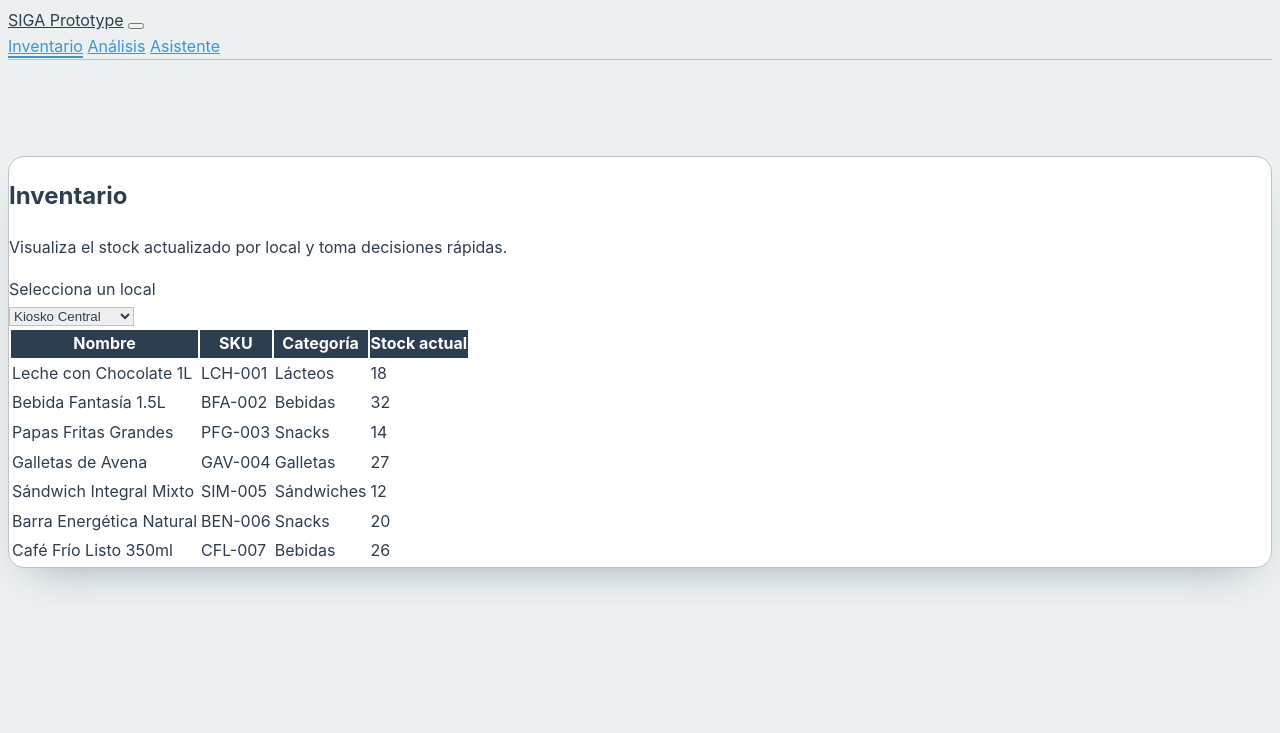
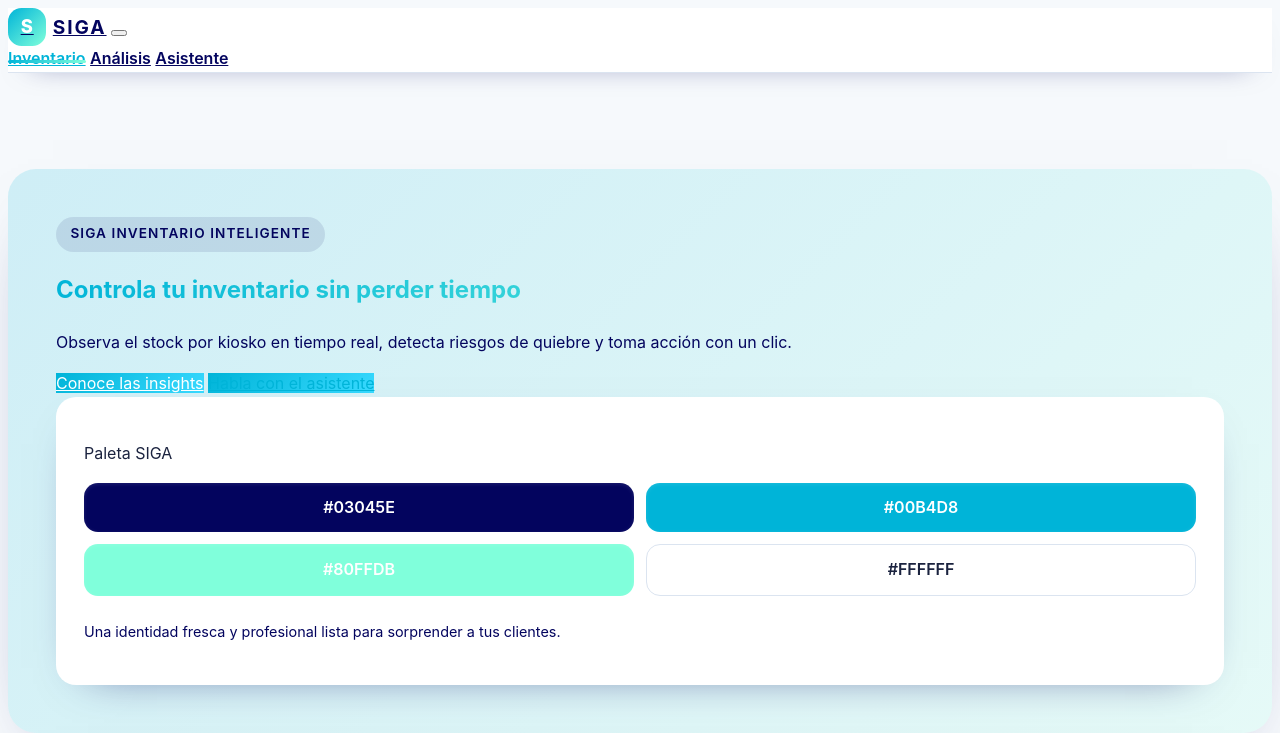
Before and after one commit to HecAguilaV/SIGA, a SvelteKit app: page / in a window 1280 px wide. Shown: the top 733 px of the page. Built offline with nearby package versions, Linux system fonts and the light colour scheme.

Commit message:
style: pulir hero y navbar segun mockup

```diff
--- a/src/app.css
+++ b/src/app.css
@@ -1,11 +1,11 @@
 /* Variables de color de la marca SIGA - Estética limpia, profesional, sobria y vanguardista */
 :root {
-  --color-primario: #2c3e50; /* Azul oscuro para elementos principales */
-  --color-secundario: #3498db; /* Azul claro para acentos */
-  --color-acento: #e74c3c; /* Rojo para alertas o botones importantes */
-  --color-fondo: #ecf0f1; /* Gris claro para fondos */
-  --color-texto: #2c3e50; /* Texto en azul oscuro */
-  --color-borde: #bdc3c7; /* Bordes suaves */
+  --color-primario: #03045e; /* Azul profundo corporativo */
+  --color-secundario: #00b4d8; /* Turquesa para énfasis */
+  --color-acento: #80ffdb; /* Verde aqua para detalles */
+  --color-fondo: #f6f9fc; /* Blanco cálido de fondo */
+  --color-texto: #1b233f; /* Texto en azul grisáceo */
+  --color-borde: #dbe4f0; /* Bordes suaves claros */
 }
 
 /* Importar Bulma CSS */
@@ -40,8 +40,8 @@ a:hover {
 .box {
   background-color: #ffffff;
   border: 1px solid var(--color-borde);
-  border-radius: 16px;
-  box-shadow: 0 20px 40px -24px rgba(44, 62, 80, 0.45);
+  border-radius: 18px;
+  box-shadow: 0 24px 50px -30px rgba(3, 4, 94, 0.45);
 }
 
 .title,
@@ -50,28 +50,29 @@ a:hover {
 }
 
 .button.is-link {
-  background-color: var(--color-secundario);
-  border-color: var(--color-secundario);
+  background: linear-gradient(135deg, var(--color-secundario), #38d9ff);
+  border-color: transparent;
   color: #ffffff;
+  box-shadow: 0 10px 20px -12px rgba(0, 180, 216, 0.8);
 }
 
 .button.is-link:hover {
-  background-color: #2587c7;
-  border-color: #2587c7;
+  background: linear-gradient(135deg, #0295c2, #23c6ff);
+  border-color: transparent;
 }
 
 .button.is-link.is-light {
-  background-color: rgba(52, 152, 219, 0.12);
-  border-color: rgba(52, 152, 219, 0.3);
+  background-color: rgba(0, 180, 216, 0.12);
+  border-color: rgba(0, 180, 216, 0.3);
   color: var(--color-secundario);
 }
 
 .button.is-link.is-light:hover {
-  background-color: rgba(52, 152, 219, 0.2);
+  background-color: rgba(0, 180, 216, 0.18);
 }
 
 .table thead {
-  background-color: var(--color-primario);
+  background: linear-gradient(135deg, var(--color-primario), #142482);
 }
 
 .table thead th {
@@ -84,7 +85,7 @@ a:hover {
 }
 
 .message.is-info .message-header {
-  background-color: var(--color-primario);
+  background: linear-gradient(135deg, var(--color-primario), #06166c);
   color: #ffffff;
 }
 
@@ -108,6 +109,7 @@ a:hover {
 .navbar {
   background-color: #ffffff;
   border-bottom: 1px solid var(--color-borde);
+  box-shadow: 0 12px 30px -24px rgba(3, 4, 94, 0.6);
 }
 
 .navbar-item.has-text-weight-semibold {
@@ -117,3 +119,18 @@ a:hover {
 .navbar-item.has-text-weight-semibold:hover {
   color: var(--color-secundario);
 }
+
+.hero-gradient {
+  background: linear-gradient(135deg, rgba(0, 180, 216, 0.16), rgba(128, 255, 219, 0.14));
+  border-radius: 28px;
+  padding: 3rem;
+  box-shadow: 0 30px 70px -45px rgba(3, 4, 94, 0.6);
+}
+
+.heading-gradient {
+  background: linear-gradient(135deg, var(--color-secundario), var(--color-acento));
+  -webkit-background-clip: text;
+  -webkit-text-fill-color: transparent;
+  background-clip: text;
+  color: transparent;
+}
--- a/src/lib/components/Navbar.svelte
+++ b/src/lib/components/Navbar.svelte
@@ -11,8 +11,9 @@
 
 <nav class="navbar is-spaced" aria-label="Navegación principal">
   <div class="navbar-brand">
-    <a class="navbar-item has-text-weight-semibold" href="/">
-      SIGA Prototype
+    <a class="navbar-item marca" href="/">
+      <span class="marca-icono">S</span>
+      <span class="marca-texto">SIGA</span>
     </a>
 
     <button
@@ -39,13 +40,13 @@
 
   <div id="navbar-menu" class="navbar-menu">
     <div class="navbar-start">
-      <a class={`navbar-item ${esActivo('/', $rutaActual) ? 'is-active has-text-weight-semibold' : ''}`} href="/">
+      <a class={`navbar-item enlace ${esActivo('/', $rutaActual) ? 'is-active' : ''}`} href="/">
         Inventario
       </a>
-      <a class={`navbar-item ${esActivo('/analisis', $rutaActual) ? 'is-active has-text-weight-semibold' : ''}`} href="/analisis">
+      <a class={`navbar-item enlace ${esActivo('/analisis', $rutaActual) ? 'is-active' : ''}`} href="/analisis">
         Análisis
       </a>
-      <a class={`navbar-item ${esActivo('/asistente', $rutaActual) ? 'is-active has-text-weight-semibold' : ''}`} href="/asistente">
+      <a class={`navbar-item enlace ${esActivo('/asistente', $rutaActual) ? 'is-active' : ''}`} href="/asistente">
         Asistente
       </a>
     </div>
@@ -54,12 +55,70 @@
 
 <style>
   nav {
-    background-color: var(--color-fondo);
-    border-bottom: 1px solid var(--color-borde);
+    background-color: #ffffff;
   }
 
-  .navbar-item.is-active {
+  .marca {
+    display: inline-flex;
+    align-items: center;
+    gap: 0.4rem;
+    font-weight: 700;
+    color: var(--color-primario);
+    text-transform: uppercase;
+    letter-spacing: 0.12em;
+  }
+
+  .marca-icono {
+    display: inline-flex;
+    align-items: center;
+    justify-content: center;
+    width: 2.4rem;
+    height: 2.4rem;
+    border-radius: 0.85rem;
+    background: linear-gradient(135deg, var(--color-secundario), var(--color-acento));
+    color: #ffffff;
+    font-weight: 800;
+    font-size: 1.15rem;
+    letter-spacing: 0.05em;
+  }
+
+  .marca-texto {
+    font-size: 1.2rem;
+    color: var(--color-primario);
+  }
+
+  .enlace {
+    position: relative;
+    font-weight: 600;
+    color: var(--color-primario);
+    transition: color 0.2s ease;
+  }
+
+  .enlace::after {
+    content: '';
+    position: absolute;
+    left: 0;
+    bottom: 0.35rem;
+    width: 0;
+    height: 3px;
+    border-radius: 999px;
+    background: linear-gradient(135deg, var(--color-secundario), var(--color-acento));
+    transition: width 0.2s ease;
+  }
+
+  .enlace:hover {
     color: var(--color-secundario);
-    border-bottom: 2px solid var(--color-secundario);
+  }
+
+  .enlace:hover::after {
+    width: 100%;
+  }
+
+  .enlace.is-active {
+    color: var(--color-secundario);
+  }
+
+  .enlace.is-active::after {
+    width: 100%;
   }
 </style>
--- a/src/routes/+page.svelte
+++ b/src/routes/+page.svelte
@@ -33,9 +33,35 @@
 </script>
 
 <section class="section">
+  <div class="hero-gradient mb-6">
+    <div class="columns is-vcentered">
+      <div class="column">
+        <span class="etiqueta">SIGA inventario inteligente</span>
+        <h1 class="title heading-gradient">Controla tu inventario sin perder tiempo</h1>
+        <p class="subtitle mt-3">Observa el stock por kiosko en tiempo real, detecta riesgos de quiebre y toma acción con un clic.</p>
+        <div class="buttons mt-5">
+          <a class="button is-link is-medium" href="/analisis">Conoce las insights</a>
+          <a class="button is-link is-light is-medium" href="/asistente">Habla con el asistente</a>
+        </div>
+      </div>
+      <div class="column is-one-third">
+        <div class="paleta">
+          <p class="has-text-weight-semibold mb-3">Paleta SIGA</p>
+          <div class="chips">
+            <div class="chip" style="--chip-color: #03045e;">#03045E</div>
+            <div class="chip" style="--chip-color: #00b4d8;">#00B4D8</div>
+            <div class="chip" style="--chip-color: #80ffdb;">#80FFDB</div>
+            <div class="chip" style="--chip-color: #ffffff; color: #1b233f; border: 1px solid var(--color-borde);">#FFFFFF</div>
+          </div>
+          <p class="nota-paleta">Una identidad fresca y profesional lista para sorprender a tus clientes.</p>
+        </div>
+      </div>
+    </div>
+  </div>
+
   <div class="box">
-    <h1 class="title has-text-weight-semibold">Inventario</h1>
-    <p class="subtitle">Visualiza el stock actualizado por local y toma decisiones rápidas.</p>
+    <h2 class="title is-3 has-text-weight-semibold">Inventario por local</h2>
+    <p class="subtitle is-5">Filtra el kiosko y encuentra el stock disponible para cada producto.</p>
 
     <div class="field is-grouped is-align-items-center">
       <div class="control">
@@ -74,3 +100,68 @@
     </div>
   </div>
 </section>
+
+<style>
+  .etiqueta {
+    display: inline-block;
+    padding: 0.4rem 0.9rem;
+    border-radius: 999px;
+    background-color: rgba(3, 4, 94, 0.1);
+    color: var(--color-primario);
+    font-size: 0.85rem;
+    font-weight: 600;
+    letter-spacing: 0.08em;
+    text-transform: uppercase;
+  }
+
+  .paleta {
+    background-color: #ffffff;
+    border-radius: 20px;
+    padding: 1.75rem;
+    box-shadow: 0 15px 45px -32px rgba(3, 4, 94, 0.7);
+  }
+
+  .chips {
+    display: grid;
+    grid-template-columns: repeat(2, minmax(0, 1fr));
+    gap: 0.75rem;
+  }
+
+  .chip {
+    display: flex;
+    align-items: center;
+    justify-content: center;
+    border-radius: 14px;
+    background-color: var(--chip-color);
+    color: #ffffff;
+    font-weight: 600;
+    padding: 0.75rem 1rem;
+    box-shadow: inset 0 1px 4px rgba(255, 255, 255, 0.12);
+  }
+
+  .nota-paleta {
+    margin-top: 1.5rem;
+    font-size: 0.9rem;
+    color: var(--color-primario);
+  }
+
+  @media screen and (max-width: 1023px) {
+    .hero-gradient {
+      padding: 2.25rem;
+    }
+
+    .chips {
+      grid-template-columns: repeat(2, 1fr);
+    }
+  }
+
+  @media screen and (max-width: 768px) {
+    .hero-gradient {
+      padding: 2rem;
+    }
+
+    .chip {
+      font-size: 0.85rem;
+    }
+  }
+</style>
```
